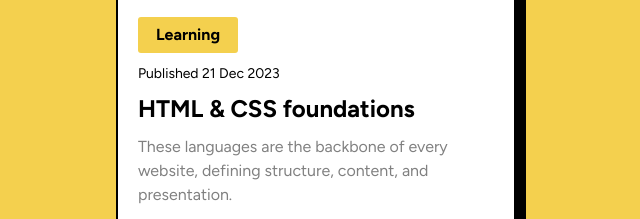
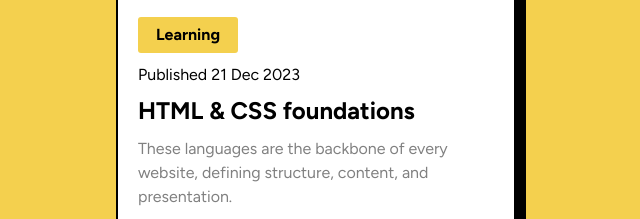
Before and after one commit to yabboe/second_card, a plain HTML site: page index.html in a window 1280 px wide. Shown: the part 366-585 px from the top of the page, 324-964 px from the left. Drawn offline with Linux system fonts and the light colour scheme.

Commit message:
update link

```diff
--- a/index.html
+++ b/index.html
@@ -31,7 +31,7 @@
         <div class="btn">
           <span class="btn_text">Learning</span>
         </div>
-        <p class="head">Published 21 Dec 2023</p>
+        <span class="head">Published 21 Dec 2023</span>
         <h1 class="title">HTML & CSS foundations</h1>
         <p class="description">
           These languages are the backbone of every website, defining structure,
```
Also changed, not shown: 1 other file.
